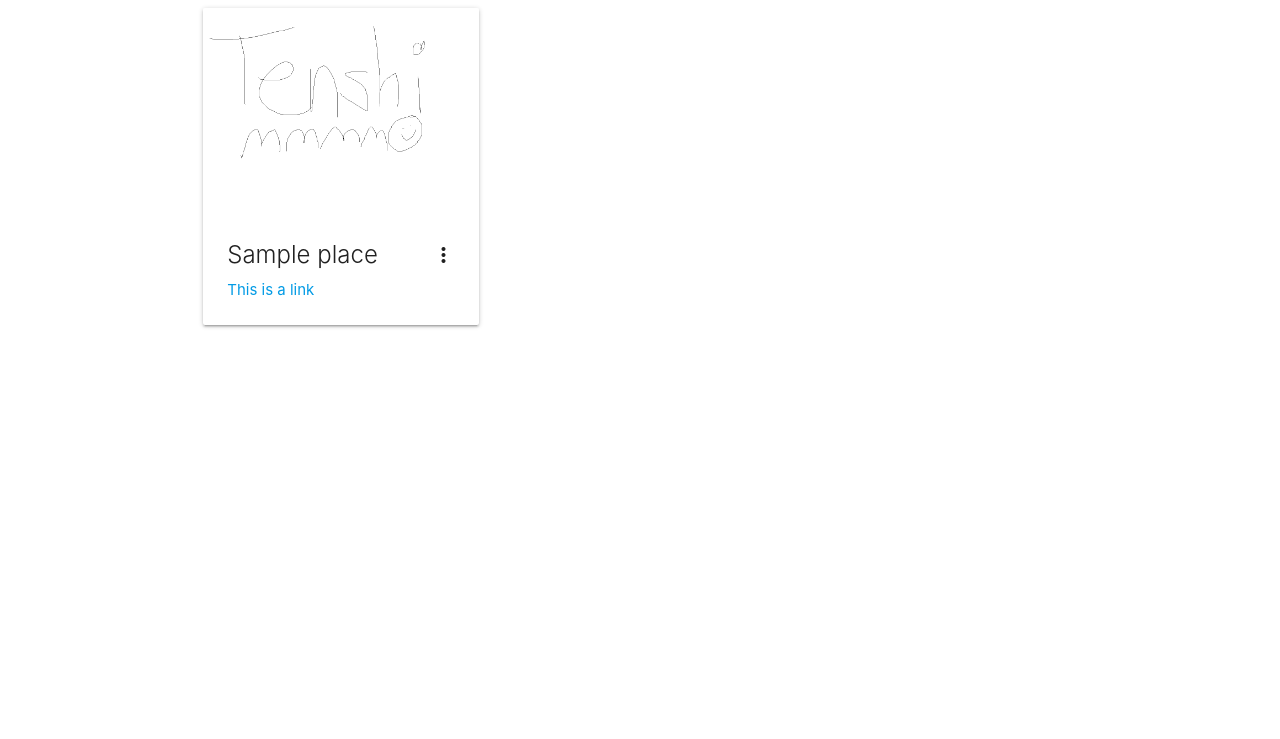
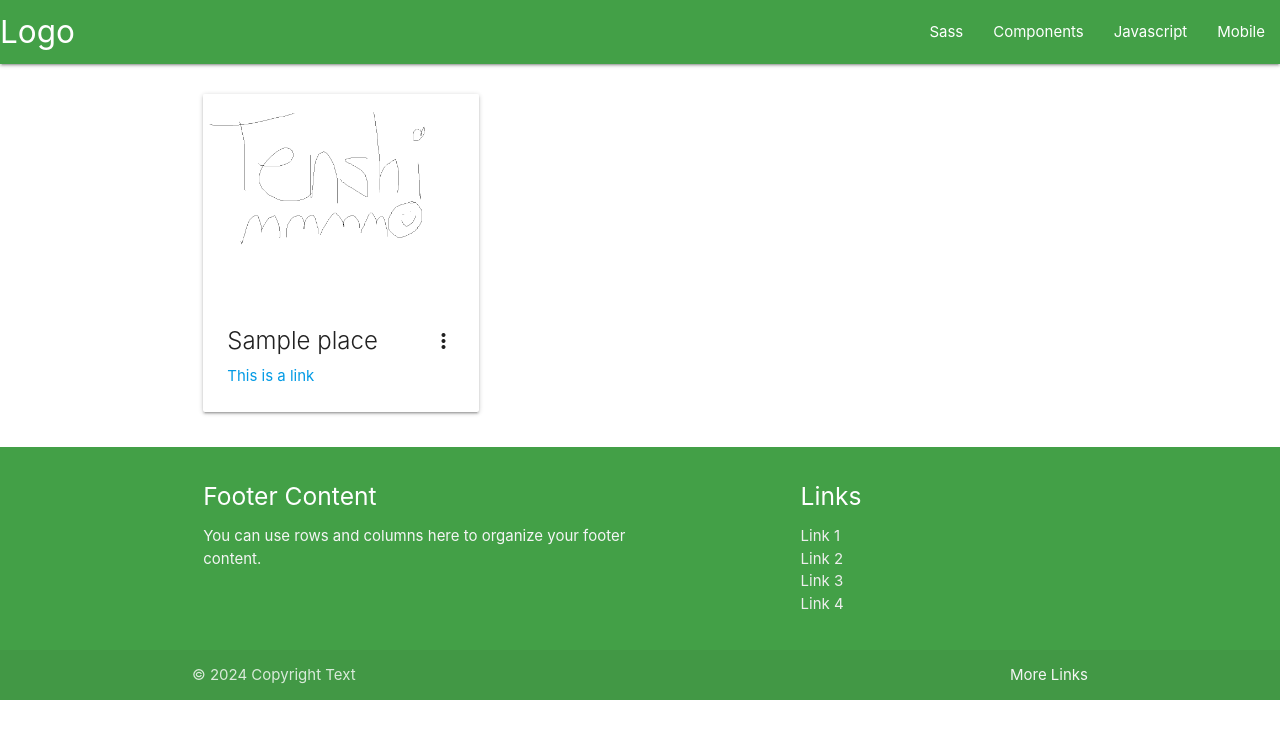
Before and after one commit to stevecook23/angel-food, a Flask app: page / in a window 1280 px wide. Shown: the top 739 px of the page. Run offline with Flask 3, Linux system fonts and the light colour scheme; a database or web service that is not in the repository returns one stand-in record (values such as "Sample title"); some libraries are stand-ins or nearby versions.

Commit message:
Added header, footer, basic colour stylings

```diff
--- a/static/css/style.css
+++ b/static/css/style.css
@@ -0,0 +1,13 @@
+body {
+    display: flex;
+    min-height: 100vh;
+    flex-direction: column;
+  }
+
+main {
+    flex: 1 0 auto;
+  }
+
+.card {
+    margin-top: 30px;
+}
--- a/static/js/script.js
+++ b/static/js/script.js
@@ -0,0 +1,10 @@
+document.addEventListener('DOMContentLoaded', function() {
+    var elems = document.querySelectorAll('.sidenav');
+    var instances = M.Sidenav.init(elems, options);
+  });
+
+  // Or with jQuery
+
+  $(document).ready(function(){
+    $('.sidenav').sidenav();
+  });
--- a/templates/base.html
+++ b/templates/base.html
@@ -1,5 +1,6 @@
 <!DOCTYPE html>
 <html lang="en">
+
 <head>
   <meta charset="UTF-8">
   <meta name="viewport" content="width=device-width, initial-scale=1.0">
@@ -7,18 +8,69 @@
   <link href="https://fonts.googleapis.com/icon?family=Material+Icons" rel="stylesheet">
   <!--Materialize CDN-->
   <link rel="stylesheet" href="https://cdnjs.cloudflare.com/ajax/libs/materialize/1.0.0/css/materialize.min.css">
+  <!--My CSS-->
+  <link rel="stylesheet" href="{{ url_for('static', filename='css/style.css') }}" type="text/css">
   <title>Angel Food</title>
 </head>
+
+<nav>
+  <div class="nav-wrapper green darken-1">
+    <a href="#!" class="brand-logo">Logo</a>
+    <a href="#" data-target="mobile-demo" class="sidenav-trigger"><i class="material-icons">menu</i></a>
+    <ul class="right hide-on-med-and-down">
+      <li><a href="sass.html">Sass</a></li>
+      <li><a href="badges.html">Components</a></li>
+      <li><a href="collapsible.html">Javascript</a></li>
+      <li><a href="mobile.html">Mobile</a></li>
+    </ul>
+  </div>
+</nav>
+
+<ul class="sidenav" id="mobile-demo">
+  <li><a href="sass.html">Sass</a></li>
+  <li><a href="badges.html">Components</a></li>
+  <li><a href="collapsible.html">Javascript</a></li>
+  <li><a href="mobile.html">Mobile</a></li>
+</ul>
+
 <body>
 
 
   {% block content %}
   {% endblock %}
 
+  <footer class="page-footer green darken-1">
+    <div class="container">
+      <div class="row">
+        <div class="col l6 s12">
+          <h5 class="white-text">Footer Content</h5>
+          <p class="grey-text text-lighten-4">You can use rows and columns here to organize your footer content.</p>
+        </div>
+        <div class="col l4 offset-l2 s12">
+          <h5 class="white-text">Links</h5>
+          <ul>
+            <li><a class="grey-text text-lighten-3" href="#!">Link 1</a></li>
+            <li><a class="grey-text text-lighten-3" href="#!">Link 2</a></li>
+            <li><a class="grey-text text-lighten-3" href="#!">Link 3</a></li>
+            <li><a class="grey-text text-lighten-3" href="#!">Link 4</a></li>
+          </ul>
+        </div>
+      </div>
+    </div>
+    <div class="footer-copyright">
+      <div class="container">
+        © 2024 Copyright Text
+        <a class="grey-text text-lighten-4 right" href="#!">More Links</a>
+      </div>
+    </div>
+  </footer>
+
   <!--JQuery for Materialize-->
   <script src="https://code.jquery.com/jquery-3.6.0.min.js"></script>
   <!--Javascript for Materialize-->
   <script src="https://cdnjs.cloudflare.com/ajax/libs/materialize/1.0.0/js/materialize.min.js"></script>
+  <!--My Javascript-->
+  <script src="{{ url_for('static', filename='js/script.js') }}"></script>
 
 </body>
 
```
Lines whose indentation alone changed are shown as unchanged.
